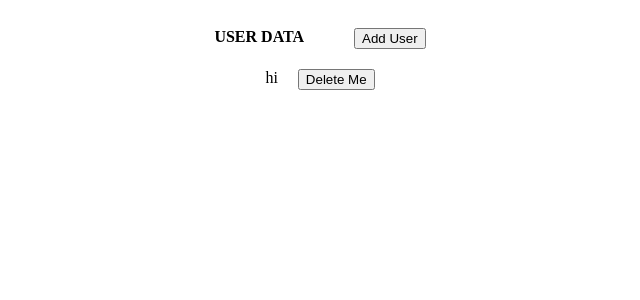
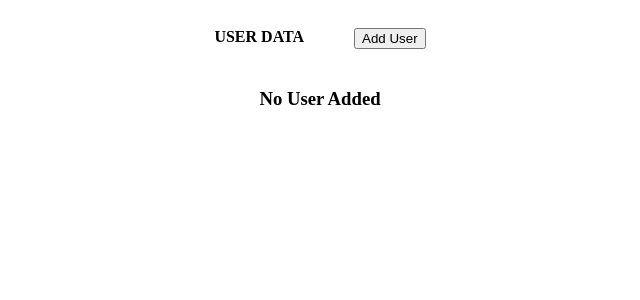
Before and after one commit to tsahil7922-prog/Redux_state_manegment, a React (Vite) app in the folder statemangemet/: page / in a window 1280 px wide. Shown: the top 300 px of the page, without its empty margins (320-960 px from the left). Built offline with nearby package versions, Linux system fonts and the light colour scheme; what chance would draw is missing.

Commit message:
ui part done

```diff
--- a/statemangemet/src/component/userData.jsx
+++ b/statemangemet/src/component/userData.jsx
@@ -1,12 +1,45 @@
-import React from 'react'
+import React from "react";
+import { useDispatch, useSelector } from "react-redux";
+import { removeUser } from "../store/slices/userSlices";
 
 const UserData = () => {
-  return (
-    <div style={{ display: "flex", justifyContent: "center", gap: "20px" }}>
-      <span>hi</span>
-      <button>Delete Me</button>
-    </div>
-  )
-}
+    const data = useSelector((state) => state.users);
+    const dispatch = useDispatch();
 
-export default UserData
+    console.log(data);
+
+    return (
+        <div>
+            {data.length === 0 ? (
+                <h3 style={{ textAlign: "center" }}>
+                    No User Added
+                </h3>
+            ) : (
+                data.map((user, index) => (
+                    <div
+                        key={index}
+                        style={{
+                            display: "flex",
+                            justifyContent: "center",
+                            alignItems: "center",
+                            gap: "20px",
+                            margin: "10px"
+                        }}
+                    >
+                        <span>
+                            {index + 1}. {user}
+                        </span>
+
+                        <button
+                            onClick={() => dispatch(removeUser(index))}
+                        >
+                            Delete Me
+                        </button>
+                    </div>
+                ))
+            )}
+        </div>
+    );
+};
+
+export default UserData;
```
